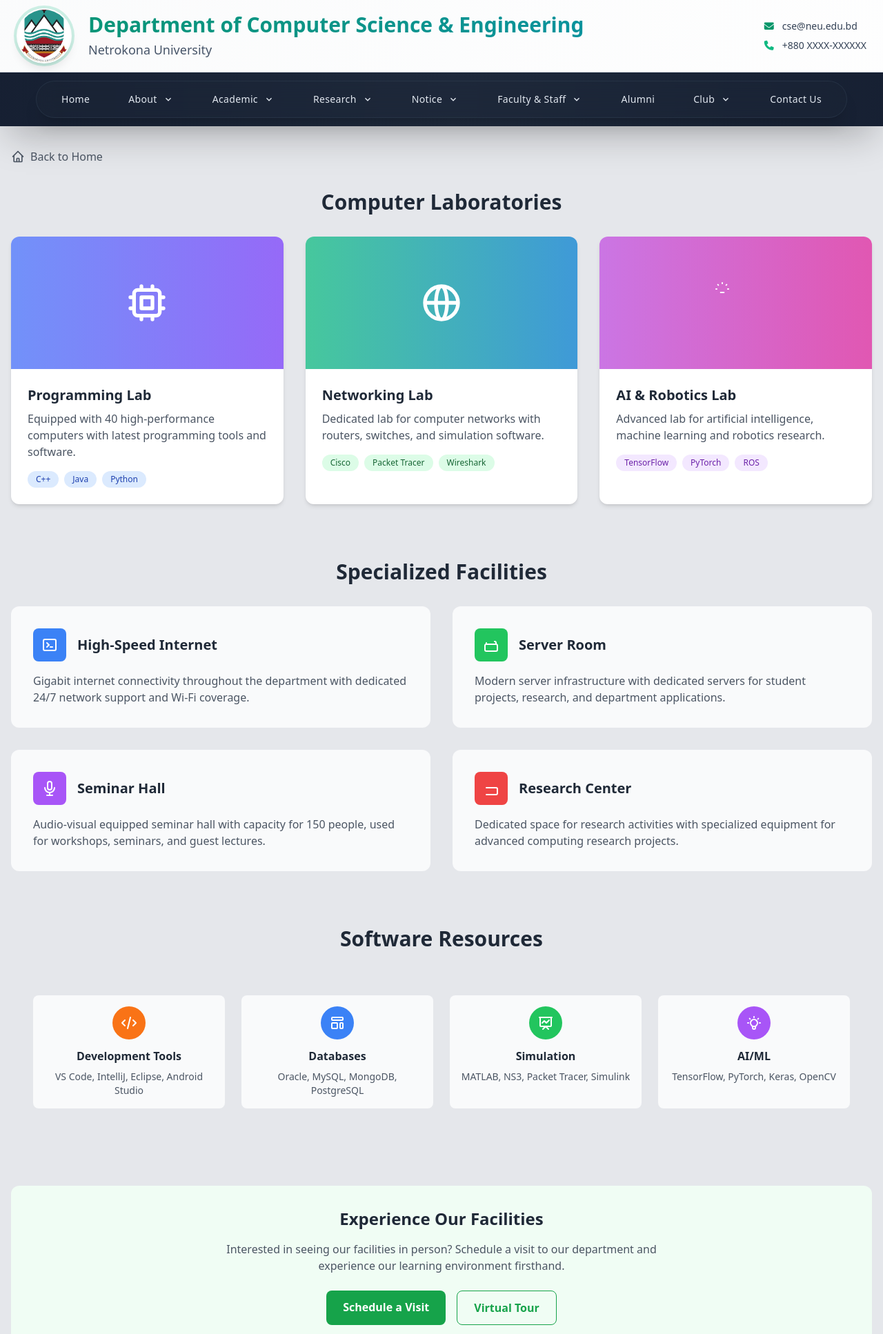
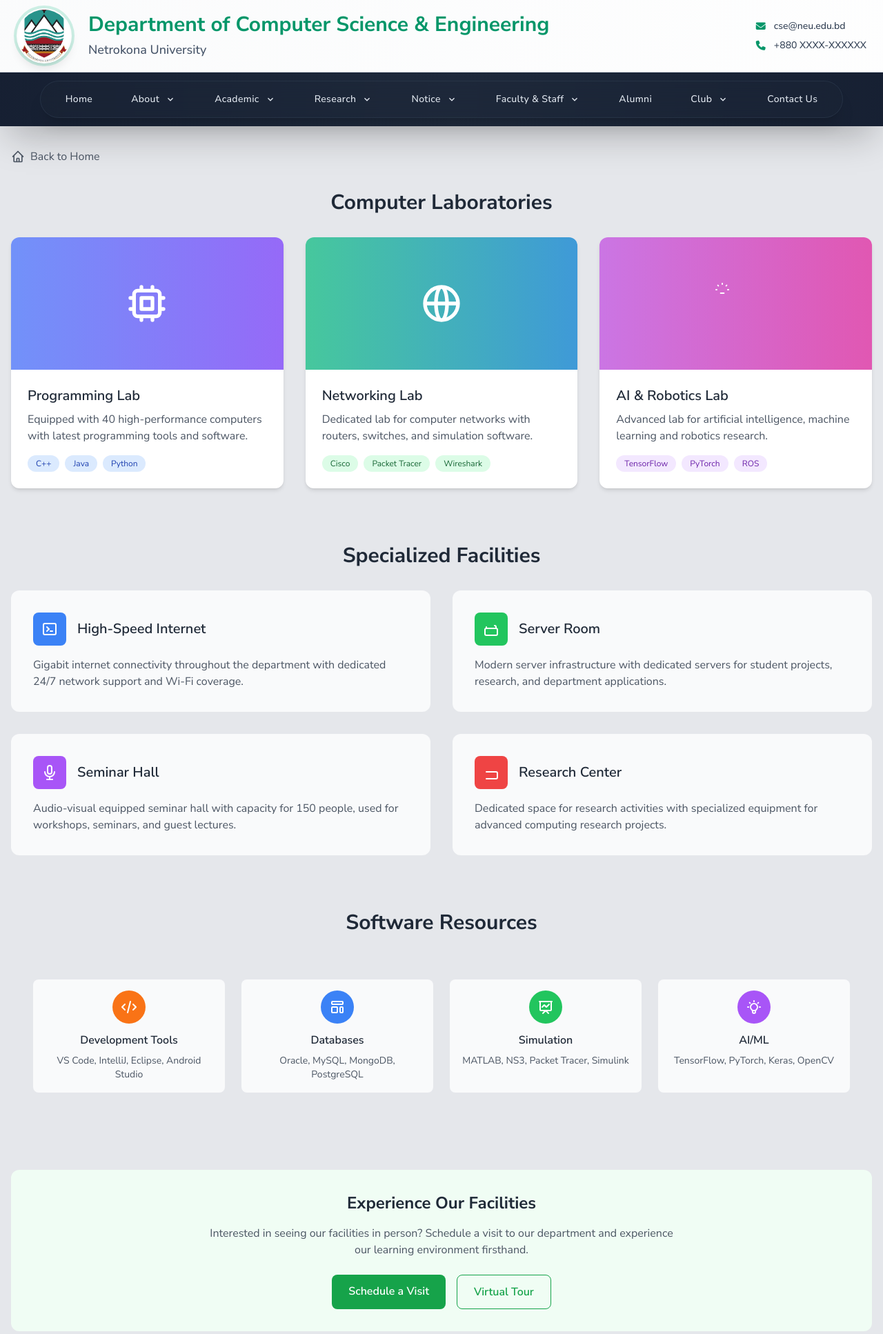
Before and after one commit to abirneu/neu_cse, a Django app: page /facilities/ in a window 1280 px wide. Shown: the top 1934 px of the page at 69% size. Run offline with Django 5.2, Linux system fonts and the light colour scheme; data comes from the database, SQL or seed files in the repository; both versions use the stored data as it was after the commit; some libraries are stand-ins or nearby versions.

Commit message:
font chagne

```diff
--- a/templates/Navbar.html
+++ b/templates/Navbar.html
@@ -13,7 +13,7 @@
 
                     </div>
                     <div class="space-y-1 min-w-0 flex-1">
-                        <h1 class="text-lg sm:text-xl md:text-2xl lg:text-3xl font-bold bg-gradient-to-r from-emerald-600 via-teal-600 to-cyan-600 bg-clip-text text-transparent leading-tight">
+                        <h1 class="text-lg sm:text-xl md:text-2xl lg:text-3xl font-bold text-emerald-600   leading-tight">
                             Department of Computer Science & Engineering
                         </h1>
                         <p class="text-sm sm:text-base md:text-lg font-medium text-slate-600 transition-colors duration-300 hover:text-emerald-600">
@@ -36,7 +36,7 @@
                             </p>
 
                             <p class="text-sm font-medium text-slate-700 flex items-center space-x-3">
-                                    <i class="fas fa-phone text-emerald-500 text-sm"></i>
+                                    <i class="fas fa-phone text-emerald-600 text-sm"></i>
                                     <span>+880 XXXX-XXXXXX</span>
                             </p>
                         </div>
--- a/templates/base.html
+++ b/templates/base.html
@@ -5,7 +5,24 @@
     <meta charset="UTF-8">
     <meta name="viewport" content="width=device-width, initial-scale=1.0">
     <title>{% block title %}Department of CSE, NEU{% endblock %}</title>
+
+    <!-- Google Fonts - Nunito Sans -->
+    <link rel="preconnect" href="https://fonts.googleapis.com">
+    <link rel="preconnect" href="https://fonts.gstatic.com" crossorigin>
+    <link href="https://fonts.googleapis.com/css2?family=Nunito+Sans:ital,opsz,wght@0,6..12,200..1000;1,6..12,200..1000&display=swap" rel="stylesheet">
+
     <script src="https://cdn.tailwindcss.com"></script>
+    <script>
+        tailwind.config = {
+            theme: {
+                extend: {
+                    fontFamily: {
+                        'sans': ['Nunito Sans', 'ui-sans-serif', 'system-ui', '-apple-system', 'BlinkMacSystemFont', 'Segoe UI', 'Roboto', 'Helvetica Neue', 'Arial', 'Noto Sans', 'sans-serif'],
+                    }
+                }
+            }
+        }
+    </script>
     <link rel="stylesheet" href="https://cdnjs.cloudflare.com/ajax/libs/font-awesome/6.4.0/css/all.min.css">
     <!-- AOS CSS -->
     <link href="https://unpkg.com/aos@2.3.1/dist/aos.css" rel="stylesheet">
@@ -14,6 +31,20 @@
     <script src="{% static 'ckeditor/ckeditor/ckeditor.js' %}"></script>
     {% block extra_css %}{% endblock %}
     <style>
+  /* Global font family - Nunito Sans */
+  * {
+    font-family: 'Nunito Sans', -apple-system, BlinkMacSystemFont, 'Segoe UI', Roboto, Oxygen, Ubuntu, Cantarell, sans-serif;
+  }
+
+  /* Nunito Sans font weight utilities */
+  .font-light { font-weight: 300; }
+  .font-normal { font-weight: 400; }
+  .font-medium { font-weight: 500; }
+  .font-semibold { font-weight: 600; }
+  .font-bold { font-weight: 700; }
+  .font-extrabold { font-weight: 800; }
+  .font-black { font-weight: 900; }
+
   :root {
     --custom-green: #02644A;
     --custom-green-hover: #00916a;
@@ -76,7 +107,7 @@
 </style>
 
 </head>
-<body class="bg-gray-200">
+<body class="bg-gray-200 font-sans">
     <!-- AOS JS -->
 <script src="https://unpkg.com/aos@2.3.1/dist/aos.js"></script>
 <script>
```
Also changed, not shown: db.sqlite3.
